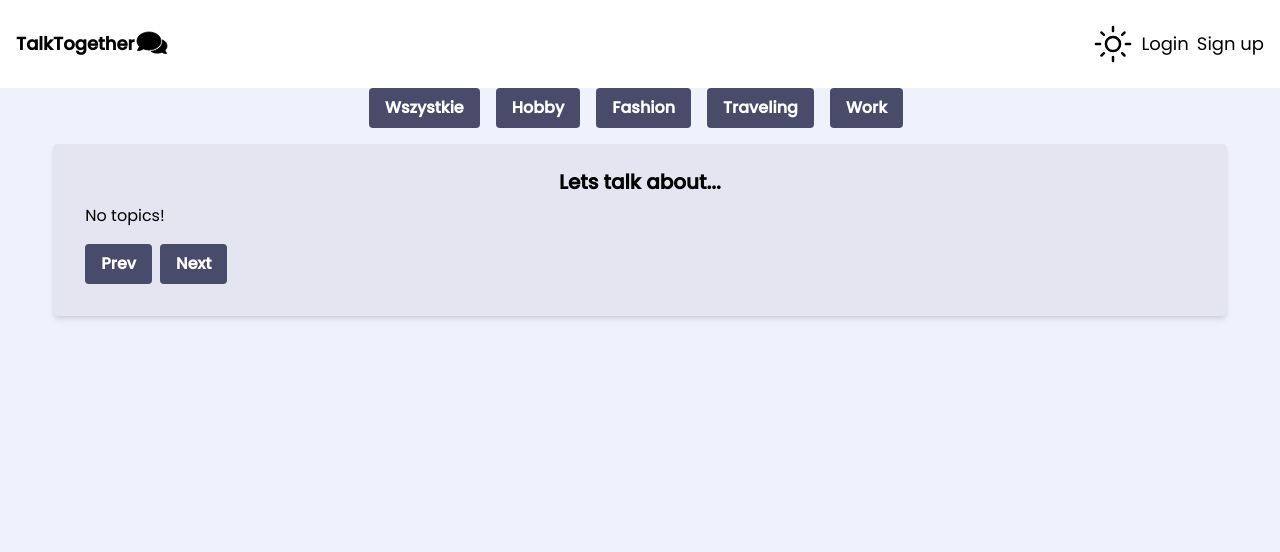
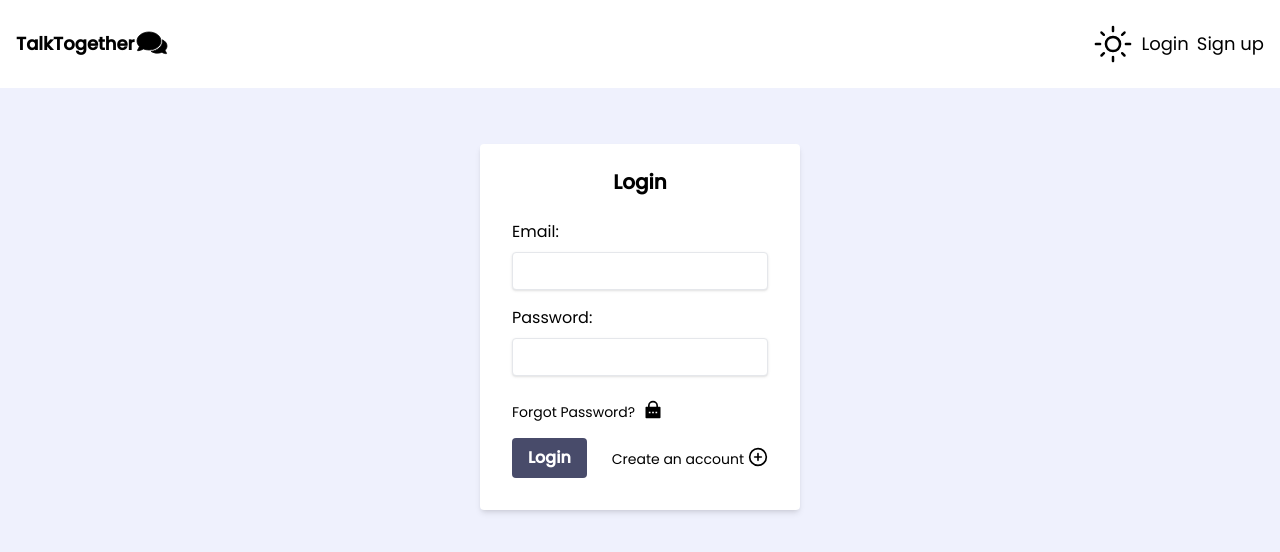
Before and after one commit to oliwerwojtas/forum-project, a React (Vite) app: page / in a window 1280 px wide. Shown: the top 552 px of the page. Built offline with nearby package versions, Linux system fonts and the light colour scheme; no server answers; the database is empty.

Commit message:
fix: :bug: repair the view of the application when it is opened by the user

```diff
--- a/src/pages/RootLayout.jsx
+++ b/src/pages/RootLayout.jsx
@@ -7,7 +7,7 @@ import UsersOnline from "../components/UsersOnline";
 //utilities
 import { Outlet } from "react-router-dom";
 import { motion } from "framer-motion";
-
+import Login from "../pages/login/Login";
 const RootLayout = () => {
   const { user } = useAuthContext();
 
@@ -33,9 +33,14 @@ const RootLayout = () => {
         >
           <div>{user && <UsersOnline />}</div>
           <div>
-            {user && <Sidebar handleSort={handleSort} />}
-
-            <Outlet context={[sortingOrder, setSortingOrder]} />
+            {user ? (
+              <>
+                <Sidebar handleSort={handleSort} />
+                <Outlet context={[sortingOrder, setSortingOrder]} />
+              </>
+            ) : (
+              <Login />
+            )}
           </div>
         </motion.div>
       </div>
```
